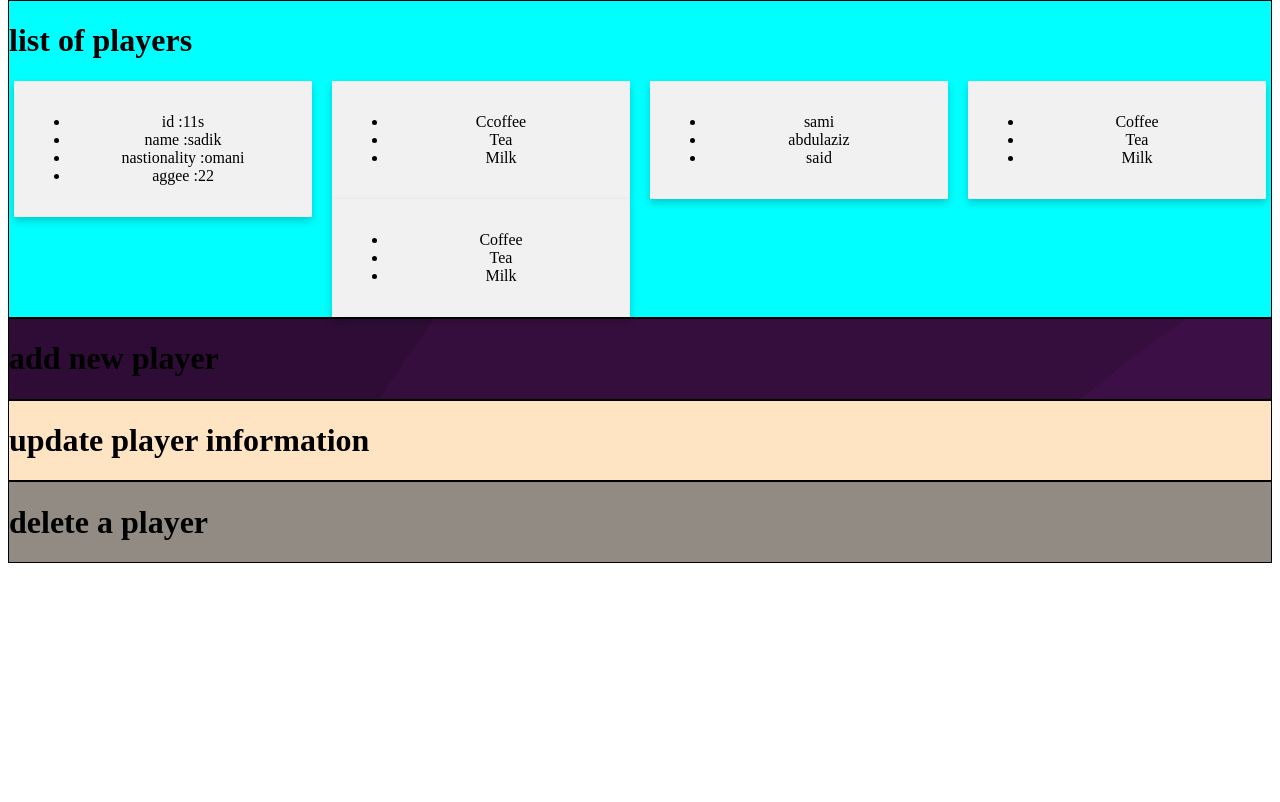
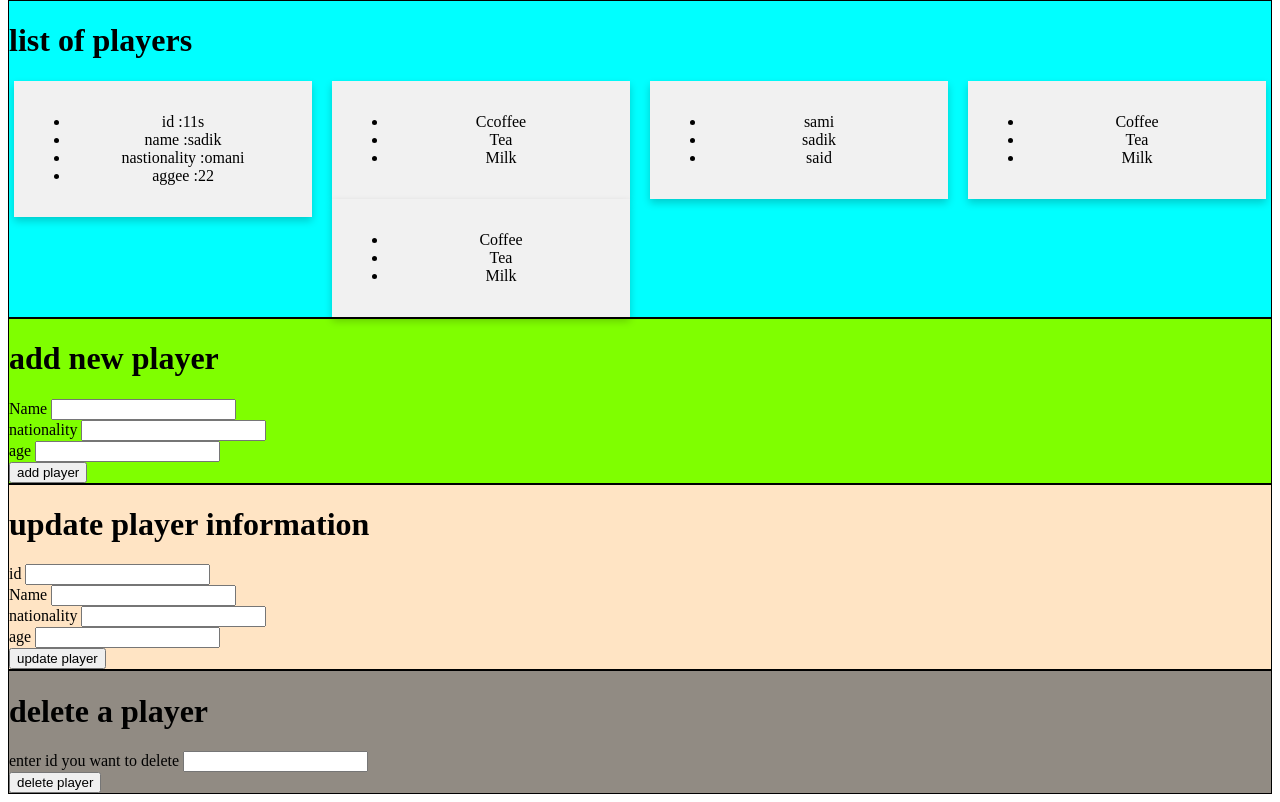
Before and after one commit to fahima-alhabsi/GameAPI1, a Spring Boot app: page / in a window 1280 px wide. Shown: the part 77-879 px from the top of the page. Before the commit the page ends 640 px from the top, so only its background shows below. Run offline with Spring Boot 4, Linux system fonts and the light colour scheme.

Commit message:
completing the functions and solve error

```diff
--- a/src/main/resources/static/index.css
+++ b/src/main/resources/static/index.css
@@ -5,7 +5,7 @@ width:100%;
 }
 
 .addPlayer{
-    background-image: url(./pics/addnewplayerbc.png);
+  background-color:chartreuse;
     border:1px solid black;
     width:100%;
 
--- a/src/main/resources/static/index.html
+++ b/src/main/resources/static/index.html
@@ -1,11 +1,13 @@
 <!DOCTYPE html>
 <html>
+
 <head>
     <title>
         gameAPI
     </title>
     <link rel="stylesheet" href="index.css">
 </head>
+
 <body>
     <nav style="border:1px solid black">
         <h1>
@@ -42,29 +44,65 @@
                 <div class="card">
                     <ul>
                         <li>sami </li>
-            <li>abdulaziz</li>
+                        <li>sadik</li>
                         <li>said</li>
                     </ul>
                 </div>
             </div>
             <div class="column">
-          <div class="card"><ul>
+                <div class="card">
+                    <ul>
                         <li>Coffee</li>
                         <li>Tea</li>
                         <li>Milk</li>
-          </ul></div>
+                    </ul>
+                </div>
             </div>
             <div class="column">
-            <div class="card"><ul>
+                <div class="card">
+                    <ul>
                         <li>Coffee</li>
                         <li>Tea</li>
                         <li>Milk</li>
-              </ul></div>
+                    </ul>
+                </div>
             </div>
         </div>
     </div>
     <div class="addPlayer">
         <h1>add new player</h1>
+
+        <form>
+
+
+            <div class="input_wrap"
+
+>
+                <label for="name">Name        </label>
+                <input type="text" id="name" value="">
+
+            </div>
+
+            <div class="input_wrap"
+            >
+                <label for="nationality">nationality </label>
+                <input type="text" id="nationality" value="">
+
+            </div>
+            <div class="input_wrap"
+                        >
+                <label for="age">age         </label>
+                <input type="text" id="age" value="">
+
+            </div>
+
+
+
+
+
+            <input onclick="createPlayer()" type="submit" value="add player" class="submit_btn">
+
+        </form>
     </div>
 
     <div class="updatePlayer">
@@ -72,13 +110,62 @@
         <h1>
             update player information
         </h1>
+
+
+        <form>
+
+            <div class="input_wrap"
+
+            >
+                            <label for="uid">id        </label>
+                            <input type="text" id="uid" value="">
+
+                        </div>
+            <div class="input_wrap"
+
+>
+                <label for="uname">Name        </label>
+                <input type="text" id="uname" value="">
+
+            </div>
+
+            <div class="input_wrap"
+            >
+                <label for="unationality">nationality </label>
+                <input type="text" id="unationality" value="">
+
+            </div>
+            <div class="input_wrap"
+                        >
+                <label for="uage">age         </label>
+                <input type="text" id="uage" value="">
+
+            </div>
+
+
+
+
+
+            <input onclick="updatePlayer()" type="submit" value="update player" class="submit_btn">
+
+        </form>
     </div>
     <div class="deletePlayer">
 
         <h1>
             delete a player
         </h1>
+        <div class="input_wrap"
+
+        >
+                        <label for="dltid">enter id you want to delete</label>
+                        <input type="text" id="dltid" value="">
+
                     </div>
+
+                    <input onclick="deletePlayer()" type="submit" value="delete player" class="submit_btn">
+    </div>
+
     <script type="text/javascript" src="index.js"></script>
 </body>
 
```
Also changed, not shown: src/main/java/com/example/GameAPI/Controllers/playerCotroller.java (+25 -1 lines), src/main/java/com/example/GameAPI/Models/playerModel.java (+6 -3 lines), src/main/java/com/example/GameAPI/Servises/playerService.java (+30 -0 lines). Lines whose indentation alone changed are shown as unchanged.
